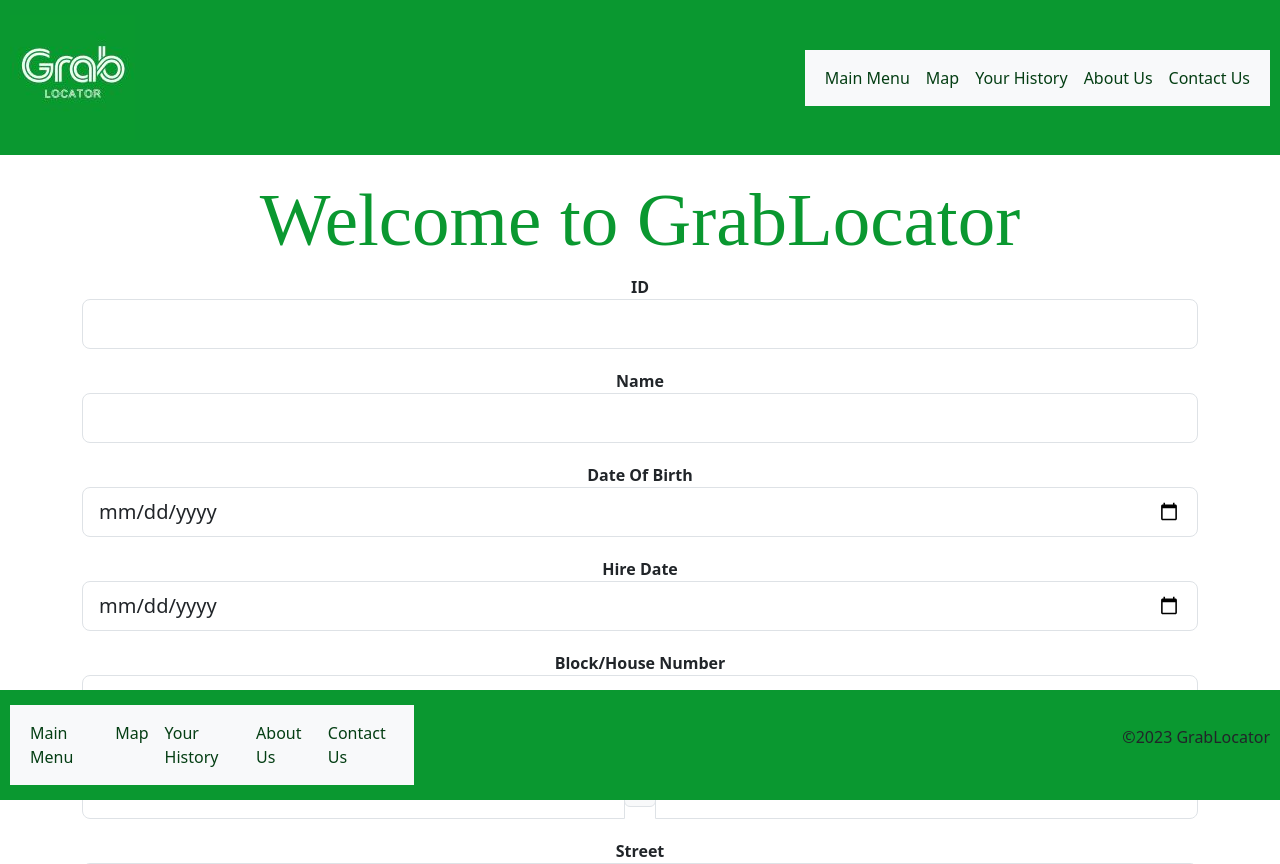
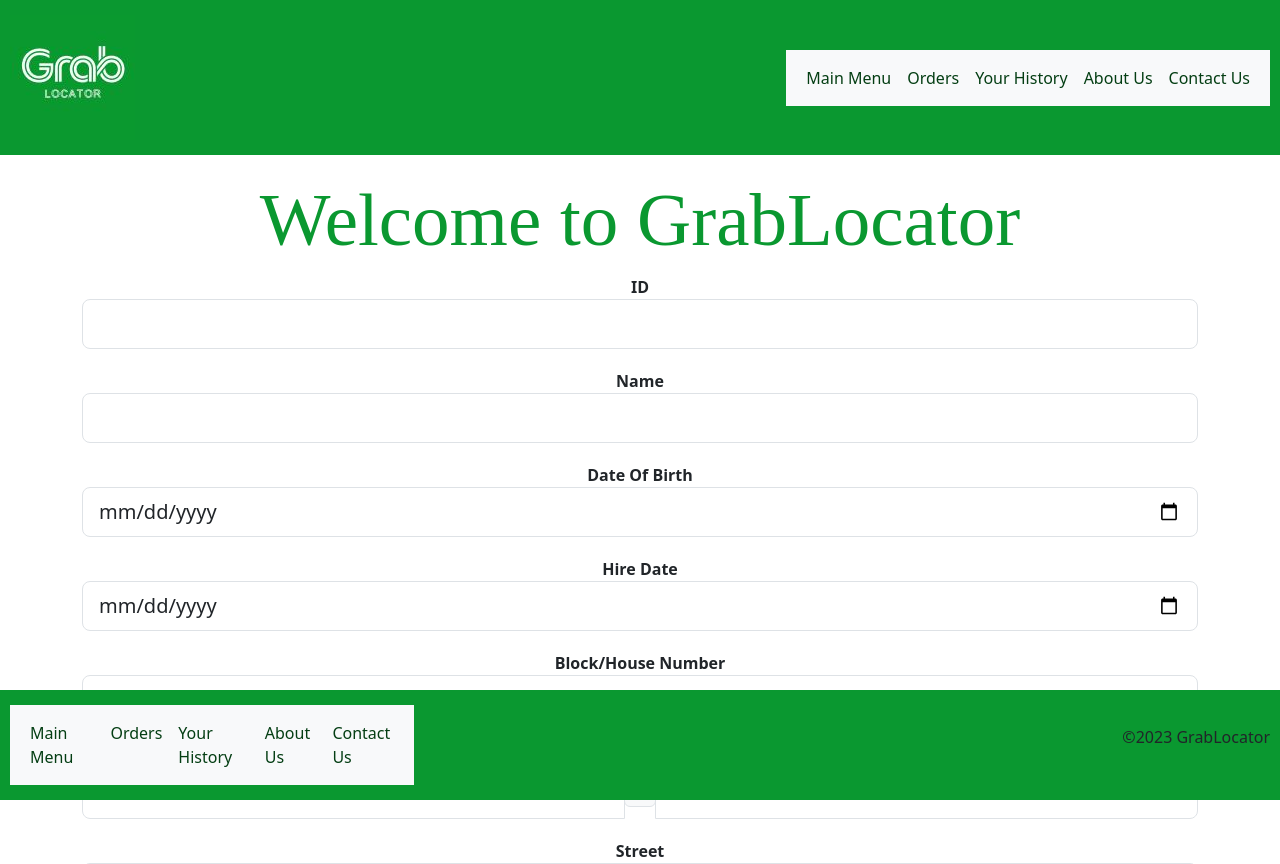
Before and after one commit to deanalex-buno95/sp512023_cp3407_grp5_grablocator, a Flask app: page /register in a window 1280 px wide. Shown: the top 864 px of the page. Run offline with Flask 3, Linux system fonts and the light colour scheme.

Commit message:
Update `layout.html` by changing the Map nav option to the Orders nav option.

```diff
--- a/templates/layout.html
+++ b/templates/layout.html
@@ -39,7 +39,7 @@
                                             <a class="nav-link" href="#">Main Menu</a>
                                         </li>
                                         <li class="nav-item">
-                                            <a class="nav-link" href="#">Map</a>
+                                            <a class="nav-link" href="#">Orders</a>
                                         </li>
                                         <li class="nav-item">
                                             <a class="nav-link" href="#">Your History</a>
@@ -81,7 +81,7 @@
                                             <a class="nav-link" href="#">Main Menu</a>
                                         </li>
                                         <li class="nav-item">
-                                            <a class="nav-link" href="#">Map</a>
+                                            <a class="nav-link" href="#">Orders</a>
                                         </li>
                                         <li class="nav-item">
                                             <a class="nav-link" href="#">Your History</a>
```
